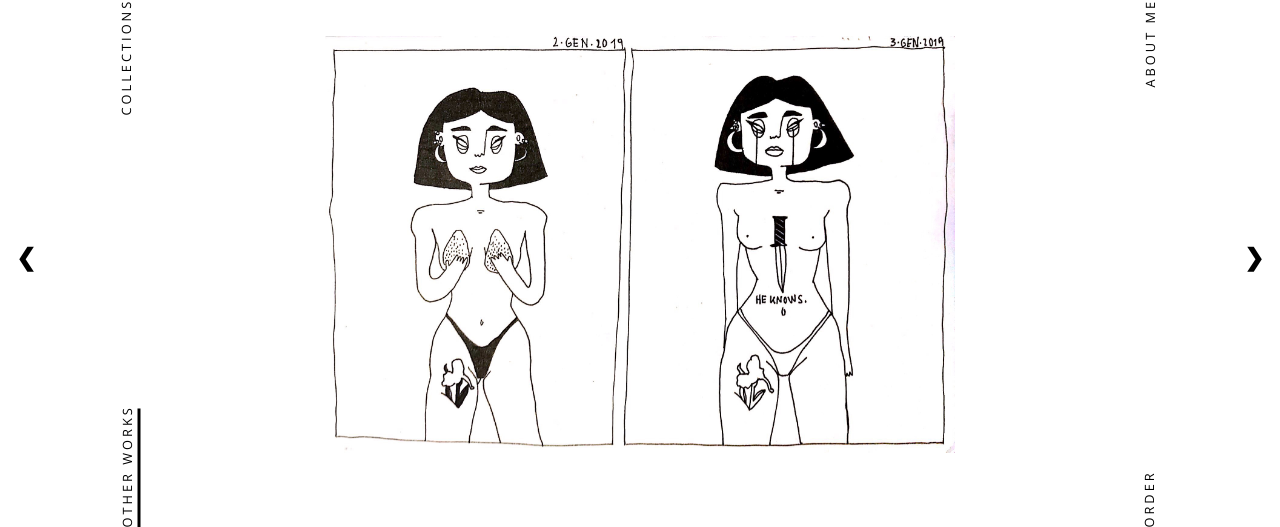
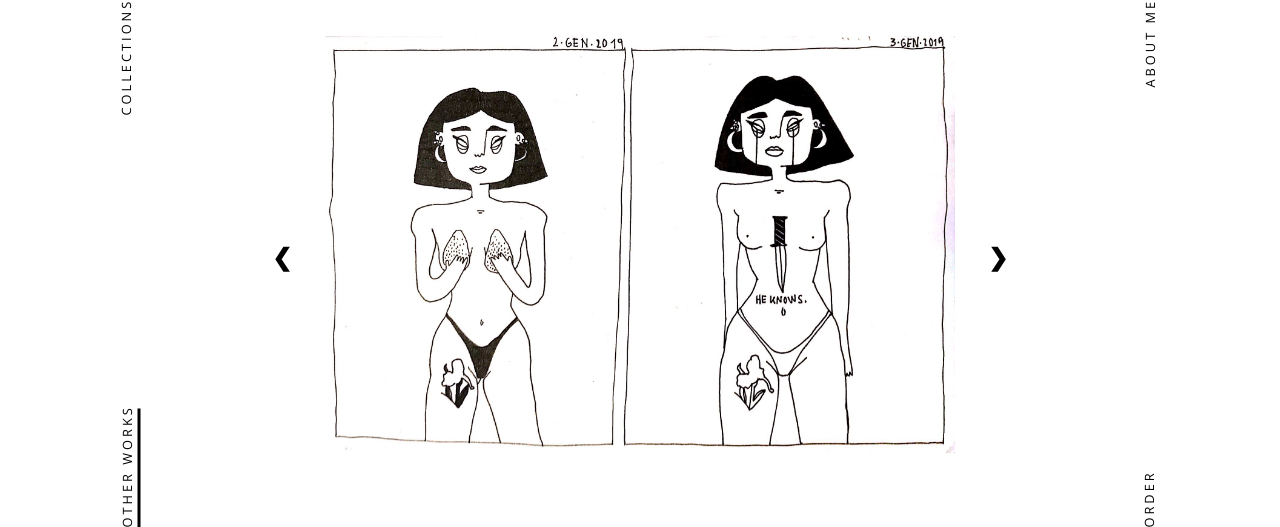
Before and after one commit to iganaskret/exam-project, a PHP site: page /illustrations.html in a window 1280 px wide. Shown: the part 96-623 px from the top of the page. Run offline with PHP 8.4, Linux system fonts and the light colour scheme.

Commit message:
next/prev

```diff
--- a/illustrations.html
+++ b/illustrations.html
@@ -51,8 +51,8 @@
             <img class="products2" src="images/title-pic-ex.JPG" alt="tarot-title-image">
         </div>
     </main>
-    <a class="prev" onclick="plusSlides(-1)">&#10094;</a>
-    <a class="next" onclick="plusSlides(1)">&#10095;</a>
+    <a class="prev2" onclick="plusSlides(-1)">&#10094;</a>
+    <a class="next2" onclick="plusSlides(1)">&#10095;</a>
     <template id="template2">
         <div class="mySlides2">
             <img id="img2" class="products tarot-title" src="" alt="illustration image">
--- a/style.css
+++ b/style.css
@@ -355,12 +355,9 @@ nav.menu a:after {
     display: none;
 }
 
-<<<<<<< HEAD
 .mySlide {
     display: none;
 }
-=======
->>>>>>> origin/master
 
 /* Next & previous buttons */
 .prev,
@@ -1011,17 +1008,34 @@ article a {
 
     /* big illustration page */
 
-    #overlay {
+    /* Next & previous buttons */
+    .prev2,
+    .next2 {
         position: absolute;
-        width: 900px;
-        height: 460px;
-        margin-left: auto;
-        margin-right: auto;
-        margin-top: auto;
-        margin-bottom: auto;
-        background-color: rgba(220, 200, 225, 0.6);
-        padding: 0;
+        cursor: pointer;
+        top: 40%;
+        width: auto;
+        padding: 16px;
+        color: black;
+        font-weight: bold;
+        font-size: 24px;
+        transition: 0.6s ease;
+        border-radius: 0 2px 2px 0;
+        user-select: none;
     }
+
+    /* Position the "next button"to the right */
+    .next2 {
+        right: 20%;
+    }
+
+    .prev2 {
+        left: 20%;
+    }
+
+
+
+
 }
 
 button {
```
